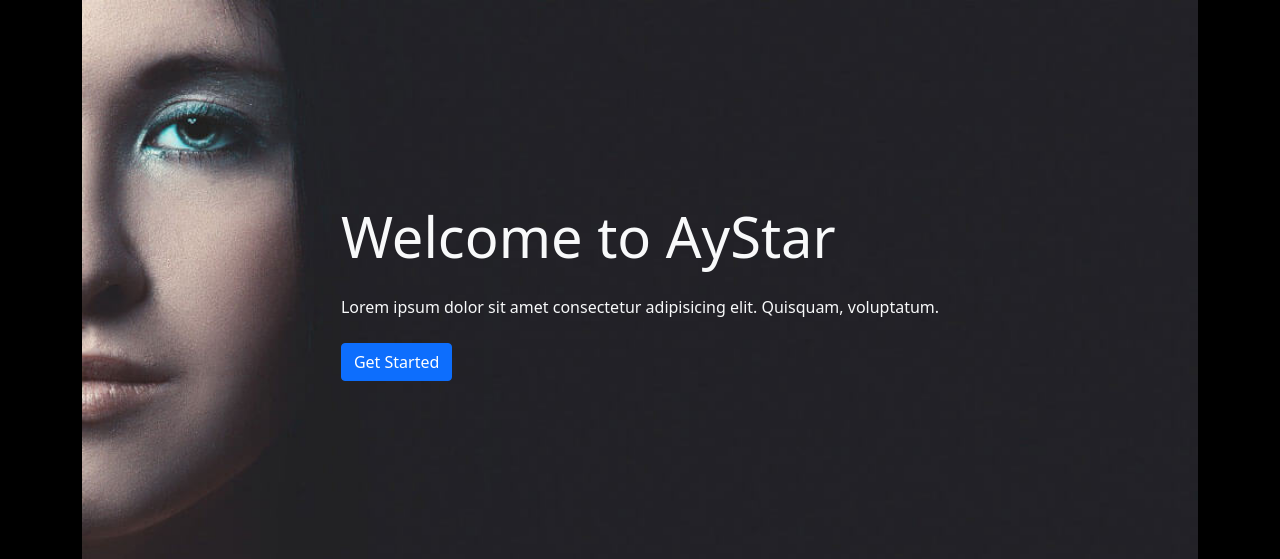
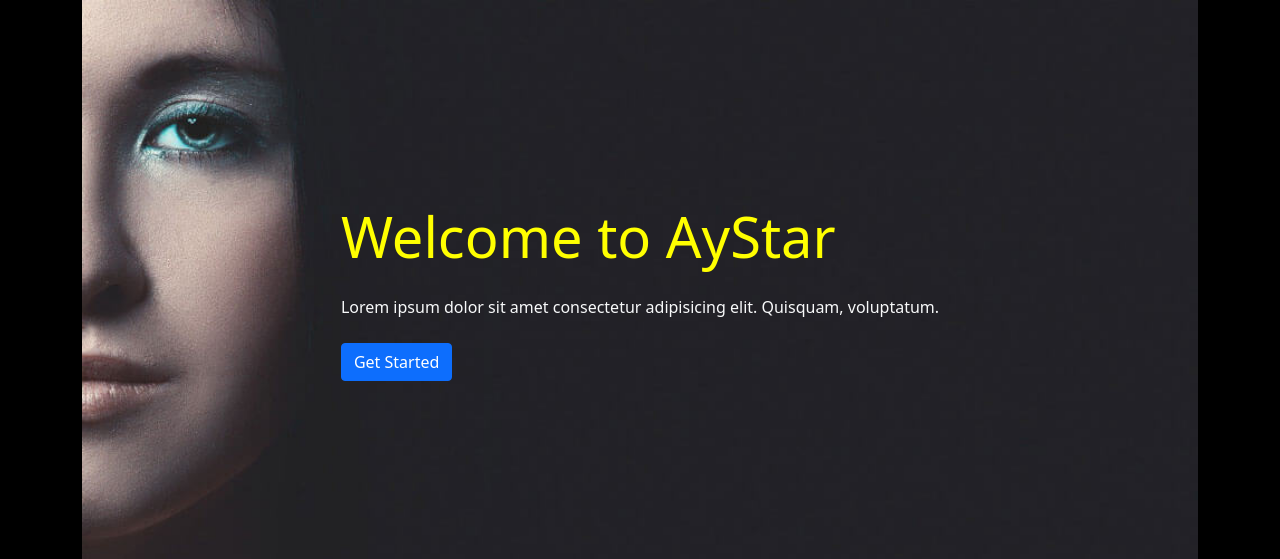
Before and after one commit to engrmarkk/CaptureSphere, a Django app: page / in a window 1280 px wide. Shown: the part 56-615 px from the top of the page. Run offline with Django 4.2, Linux system fonts and the light colour scheme; some libraries are stand-ins or nearby versions.

Commit message:
Update style.css

```diff
--- a/static/style.css
+++ b/static/style.css
@@ -16,6 +16,9 @@
     align-items: center;
    }
 
+  .space {
+    letter-spacing: 20px !important;
+   }
 
    /* Additional custom styles */
     .album {
@@ -35,3 +38,6 @@
       padding: 50px;
       text-align: center;
     }
+h1{
+  color: yellow;
+}
```
